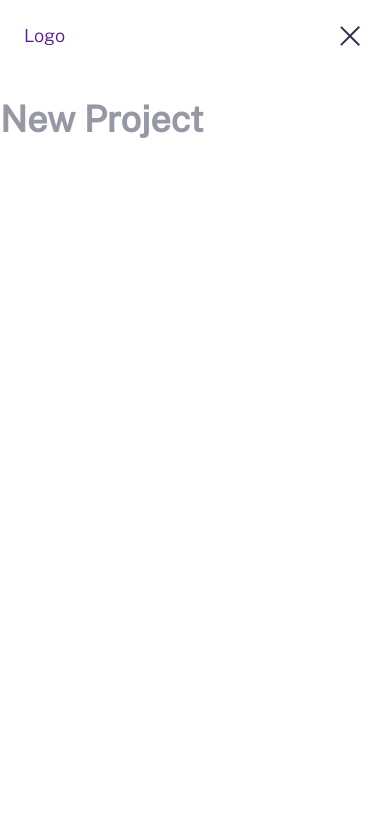
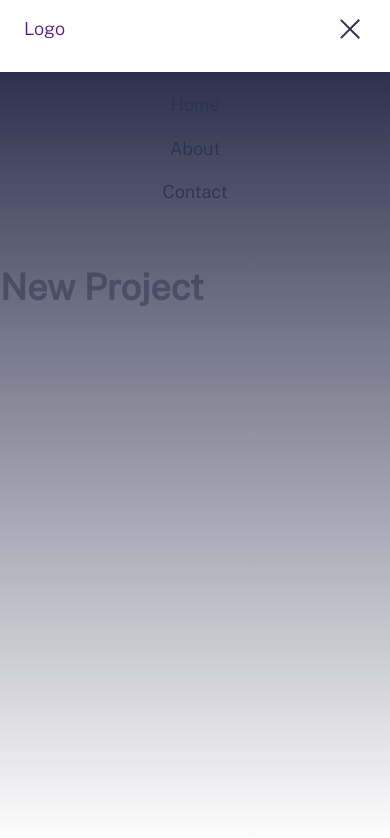
Before and after one commit to camille-granier/Landing-Page, a website: page src/index.html in a window 390 px wide. Both pictures are taken after a click on the link 353 px from the left and 35 px from the top of the page. Drawn offline with nearby package versions, Linux system fonts and the light colour scheme; files that its build step writes are made by us from their sources.

Commit message:
overlay animation

```diff
--- a/src/index.html
+++ b/src/index.html
@@ -17,9 +17,10 @@
   </head>
   <body>
     <header class="header">
-      <nav class="flex flex-jc-sb flex-ai-c">
+      <div class="overlay"></div>
+      <nav class="flex flex-jc-sb flex-ai-c container">
         <a href="" class="header__logo">Logo</a>
-        <a href="#" class="header__hamburger hide-for-desktop" id="btnHamburger">
+        <a href="#" class="header__toggle hide-for-desktop" id="btnHamburger">
         <span></span>
         <span></span>
         <span></span>
@@ -28,11 +29,14 @@
         <a href="#">Home</a>
         <a href="#">About</a>
         <a href="#">Contact</a>
-        <a href="#">Blog</a>
-        <a href="#">Careers</a>
       </div>
       <a href="#" class="button header__cta hide-for-mobile"> Request invite</a>
       </nav>
+      <div class="header__menu">
+        <a href="#">Home</a>
+        <a href="#">About</a>
+        <a href="#">Contact</a>
+      </div>
     </header>
     <h1 id="space">New Project</h1>
   </body>
--- a/src/js/index.js
+++ b/src/js/index.js
@@ -1,10 +1,17 @@
 const btnHamburger = document.querySelector('#btnHamburger');
+const header = document.querySelector('.header');
+const overlay = document.querySelector('.overlay');
 
 btnHamburger.addEventListener('click', function(){
-    if(btnHamburger.classList.contains('open')) {
-        btnHamburger.classList.remove('open')
+    if(header.classList.contains('open')) { //close hambuerger menu
+        header.classList.remove('open');
+        overlay.classList.remove('fade-in');
+        overlay.classList.add('fade-out');
+
         console.log('close')
-    } else {
-        btnHamburger.classList.add('open')
+    } else { //open hamburger menu
+        header.classList.add('open');
+        overlay.classList.remove('fade-out');
+        overlay.classList.add('fade-in');
     }
 });
--- /dev/null
+++ b/src/sass/_animations.scss
@@ -0,0 +1,40 @@
+@keyframes fade-in {
+    from {
+        visibility: hidden;
+        opacity: 0;
+    }
+
+    1% {
+        visibility: visible;
+        opacity: 0;
+    }
+
+    to {
+        opacity: 1;
+    }
+}
+
+.fade-in {
+    animation: fade-in 300ms ease-in-out forwards;
+}
+
+@keyframes fade-out {
+    from {
+        visibility: visible;
+        opacity: 1;
+    }
+
+    99% {
+        viibility: visible;
+        opacity: 0;
+    }
+
+    to {
+        visibility: hidden;
+        opacity: 0;
+    }
+}
+
+.fade-out {
+    animation: fade-out 300ms ease-in-out forwards;
+}
--- a/src/sass/_globals.scss
+++ b/src/sass/_globals.scss
@@ -58,3 +58,10 @@ button, .button {
         display: none;
     }
 }
+
+//spacing
+
+.container {
+    padding-left: 1.5rem;
+    padding-right: 1.5rem;
+}
--- a/src/sass/_header.scss
+++ b/src/sass/_header.scss
@@ -1,15 +1,14 @@
 .header {
+
     nav {
-        padding: 24px;
+        padding-top: 1.0625rem;
+        padding-bottom: 1.0625rem;
     }
 
-    &__logo {
+    &.open {
 
-    }
 
-    &__hamburger {
-
-        &.open {
+        .header__toggle {
         > span:first-child {
             transform: rotate(45deg);
         }
@@ -20,6 +19,10 @@
             transform: rotate(-45deg);
         }
     }
+}
+
+    &__toggle {
+
         span {
             display: block;
             width: 26px;
@@ -31,6 +34,19 @@
                 margin-bottom: 5px;
             }
 
+        }
+    }
+
+    &__menu {
+        background-color: $white;
+        margin: 0px 1.5rem;
+        padding: 1.625rem;
+        border-radius: 3px;
+        a {
+            display: block;
+            text-align: center;
+            padding: .625rem;
+            color: $darkBlue;
         }
     }
 
@@ -52,4 +68,15 @@
         font-size: $font-small;
         color: $white;
     }
+
+    .overlay {
+        opacity: 0;
+        position: fixed;
+        top: 4.5rem;
+        bottom: 0px;
+        left: 0px;
+        right: 0px;
+        background-image: linear-gradient($darkBlue, transparent);
+
     }
+}
--- a/src/sass/style.scss
+++ b/src/sass/style.scss
@@ -1,4 +1,5 @@
 @import "variables";
 @import "mixin";
+@import "animations";
 @import "globals";
 @import "header";
```
Lines whose indentation alone changed are shown as unchanged.
